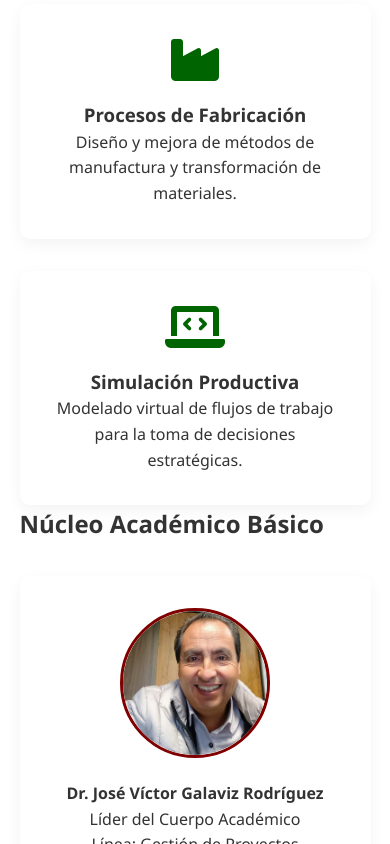
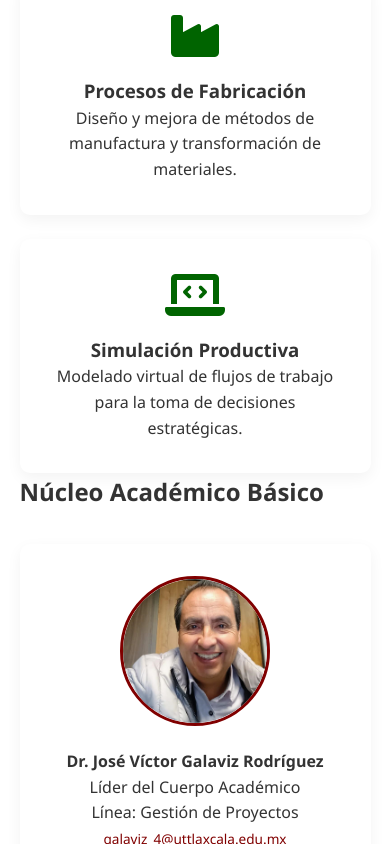
Before and after one commit to jonnycar123456/MIOPM-UTTlax, a plain HTML site: page index.html in a window 390 px wide. Shown: the part 1809-2653 px from the top of the page. Drawn offline with Linux system fonts and the light colour scheme.

Commit message:
style.css

```diff
--- a/style.css
+++ b/style.css
@@ -169,4 +169,23 @@
     .hero h1 {
         font-size: 2rem;
     }
+    .lines-grid {
+    display: grid;
+    grid-template-columns: repeat(auto-fit, minmax(220px, 1fr)); /* Ajustado para 5 tarjetas */
+    gap: 1.5rem;
+    margin-top: 2rem;
 }
+
+.professors-grid {
+    display: grid;
+    grid-template-columns: repeat(auto-fit, minmax(250px, 1fr));
+    gap: 2rem;
+}
+
+.mail-link {
+    font-size: 0.85rem;
+    color: var(--primary);
+    text-decoration: none;
+    word-break: break-all; /* Evita que correos largos rompan la tarjeta */
+}
+}
```
